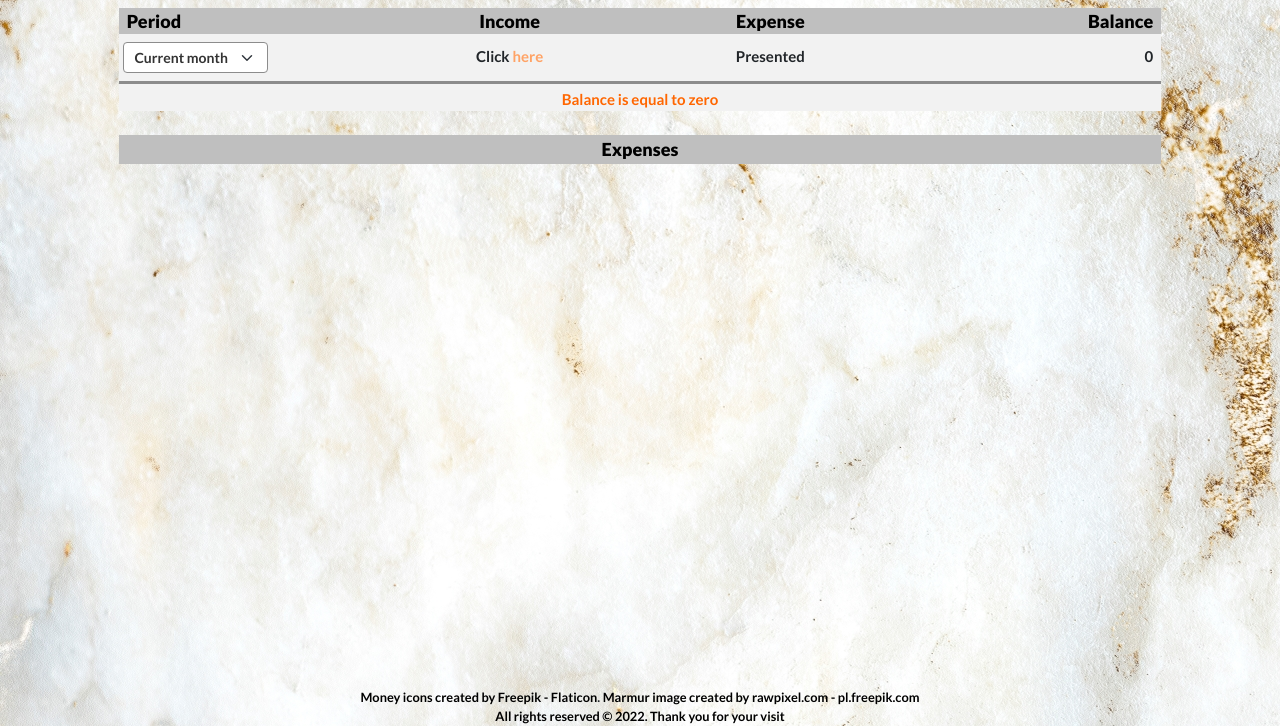
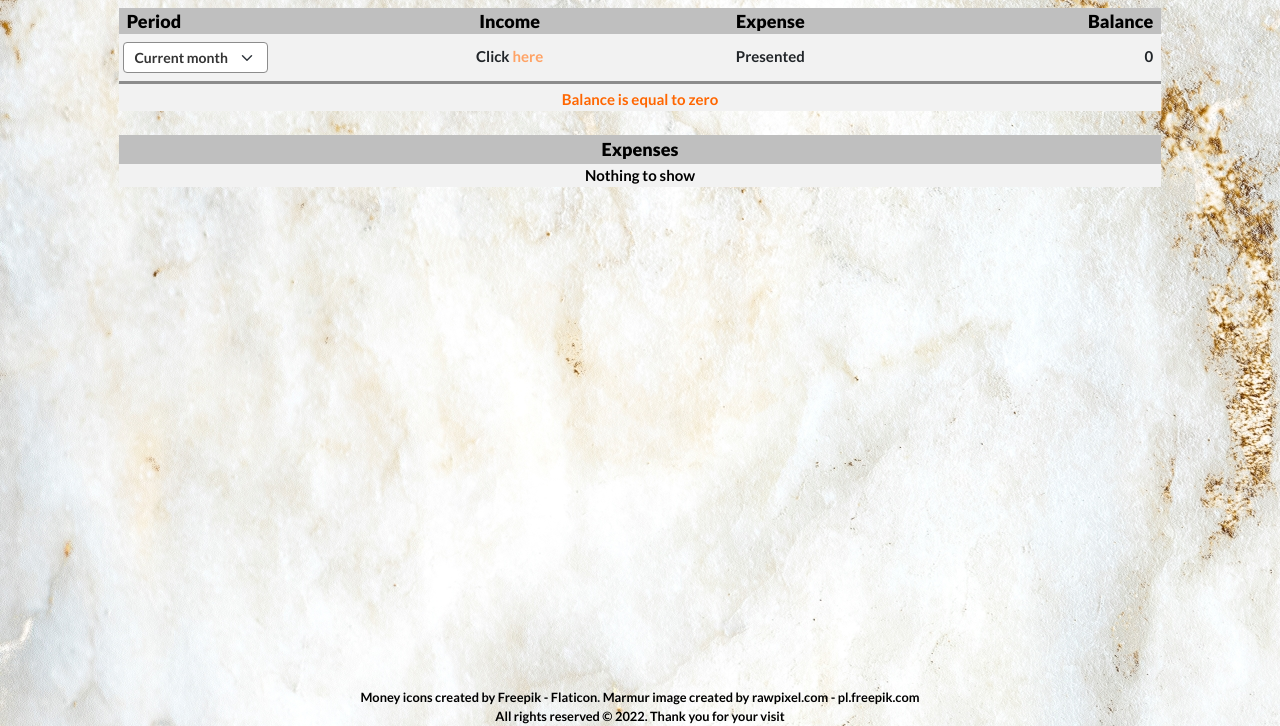
Before and after one commit to AdamKrk88/webApplication-familyBudget, a PHP site: page /balancereview.php in a window 1280 px wide. Shown: the part 74-800 px from the top of the page. Run offline with PHP 8.4, Linux system fonts and the light colour scheme; the visitor is signed in with stand-in values (Sample User, id 1); data that the repository does not hold is empty; some libraries are stand-ins or nearby versions.

Commit message:
Comment with nothing to show message added if no data are available for income/expense in given period. Footer is corrected in balancereview.php file

```diff
--- a/balancereview.php
+++ b/balancereview.php
@@ -41,7 +41,7 @@ require 'includes/headMetaTitleLink.php';
 	<main>
 		<article>
 
-			<div class="container-fluid height-no-navbar-lg-xl">
+			<div class="container-fluid height-no-navbar">
 				<div class="row">
 
 					<div class="col-md-10 col-12 offset-md-1 mt-2">
@@ -105,7 +105,8 @@ require 'includes/headMetaTitleLink.php';
 								<h3 class="font-color-black fw-bolder font-size-scaled-from-18px text-center mb-0 py-1 position-relative" id="presented-table-name">Expenses</h3>
 							</div>
 							<div class="col-12">
-								<?php if(!empty($categoryTotalAmountValue)): ?>
+								<p class="font-color-black font-size-scaled-from-15px mb-0 mt-0 text-center" id="noDataComment"><?php if(empty($categoryTotalAmountValue)): ?> Nothing to show <?php endif; ?></p>
+
 								<div class="row g-0">
 									<div class="col-4">
 										<div class="table-responsive d-flex align-items-start justify-content-between">
@@ -129,7 +130,9 @@ require 'includes/headMetaTitleLink.php';
 									</div>
 
 									<div id="myChartDiv" class="col-4 p-0">
+										<?php if(!empty($categoryTotalAmountValue)): ?>
 										<canvas id="myChart"></canvas>
+										<?php endif; ?>
 									</div>
 
 									<div class="col-3 offset-1">
@@ -154,7 +157,7 @@ require 'includes/headMetaTitleLink.php';
 										</div>
 									</div>
 								</div>
-								<?php endif; ?>
+
 							</div>
 						</div>
 					</div>
@@ -168,7 +171,7 @@ require 'includes/headMetaTitleLink.php';
 <!--	<div id='tester'></div>    -->
 	<div class="container position-relative">
 		<div class="row">
-			<footer class="col-12 text-center footer-position">
+			<footer class="col-12 text-center position-absolute bottom-0 end-0">
 				<a class="footer-link font-color-black" href="https://www.flaticon.com/free-icons/money" title="money icons" target="_blank">Money icons created by Freepik - Flaticon</a>.
 				<a class="footer-link font-color-black d-block d-sm-inline-block" href="https://pl.freepik.com/search?format=search&query=marmur&type=photo" target="_blank">Marmur image created by rawpixel.com - pl.freepik.com</a>
 				<span class="font-color-black d-block">All rights reserved &copy; 2022. Thank you for your visit </span>
@@ -213,11 +216,42 @@ require 'includes/headMetaTitleLink.php';
 	var endDateValue = "0";
 	var counterForClickEventRelease = 0;
 	var firstOptionClicked = 0;
-//	const screenWidthPieChartHeight = provideScreenWidthAndPieChartHeight();
+	var screenWidthPieChartHeight = [];
 	var resizingCounter = 0;
 	var screenResized = false;
+	var pieChart;
 
-	var pieChart = new Chart($("#myChart"), {
+
+
+
+	if (checkIfDataForPieChartExist()) {
+		screenWidthPieChartHeight = createPieChart(true);
+
+		if (window.outerWidth >= 1200) {
+			Chart.defaults.font.size = 13;
+
+		}
+
+		if (window.outerWidth >= 768 && window.outerWidth < 1200) {
+			Chart.defaults.font.size = 12;
+
+		}
+
+		if (window.outerWidth < 768) {
+			Chart.defaults.font.size = 11;
+			pieChart.options['plugins']['legend']['display'] = false;
+			$('#myChartDiv').css('height',screenWidthPieChartHeight[1]/2);
+			pieChart.update();
+		}
+	}
+
+
+	function createPieChart(isCallOnload) {
+		if($('#myChart').length === 0) {
+			$('#myChartDiv').html("<canvas id='myChart'></canvas>");
+		}
+
+		pieChart = new Chart($("#myChart"), {
         type: 'pie',
 		options: {
 			responsive: true,
@@ -237,23 +271,51 @@ require 'includes/headMetaTitleLink.php';
 			}
 		},
 		data: {
-            labels: displayCategories(),
+            labels: displayCategories(isCallOnload),
             datasets: [
                 {
-                    backgroundColor: displayBackgroundColor(),
-                    data: displayPercentagesForCategories(),
+                    backgroundColor: displayBackgroundColor(isCallOnload),
+                    data: displayPercentagesForCategories(isCallOnload),
                 }
             ]
         }
         });
 
-	const screenWidthPieChartHeight = provideScreenWidthAndPieChartHeight();
+		return provideScreenWidthAndPieChartHeight();
+	}
 
-	function displayCategories() {
+//	const screenWidthPieChartHeight = provideScreenWidthAndPieChartHeight();
+//	setPieChartHeightToZeroIfNoData();
+
+	function checkIfDataForPieChartExist() {
+		var categoryTotalAmountValue = <?= json_encode($categoryTotalAmountValue); ?>;
+		if (Array.isArray(categoryTotalAmountValue) && categoryTotalAmountValue.length) {
+			return true;
+		}
+
+		return false;
+	}
+
+	function recoverPieChartHeight() {
+		if (window.outerWidth >= 1200) {
+			$('#myChartDiv').css('height',screenWidthPieChartHeight[1]);
+		}
+
+		if (window.outerWidth >= 768 && window.outerWidth < 1200) {
+			$('#myChartDiv').css('height',screenWidthPieChartHeight[1]);
+		}
+
+		if (window.outerWidth < 768) {
+			$('#myChartDiv').css('height',screenWidthPieChartHeight[1]/2);
+		}
+	}
+
+	function displayCategories(isCallOnload) {
+		var categories = [];
+
+		if (isCallOnload) {
 			var numberOfCategories = parseInt("<?= $categoryTotalAmountValueLength; ?>");
-
 			var categoryTotalAmountValue = <?= json_encode($categoryTotalAmountValue); ?>;
-		var categories = [];
 		//	alert(categoryTotalAmountValue[0][0]);
 
 			for (let i = 0; i < numberOfCategories; i++) {
@@ -262,12 +324,18 @@ require 'includes/headMetaTitleLink.php';
 
 			return categories;
 		}
+		else {
+			return categories;
+		}
+	}
 
 
-	function displayBackgroundColor() {
+	function displayBackgroundColor(isCallOnload) {
+		var colors = [];
+
+		if (isCallOnload) {
 			var numberOfCategories = parseInt("<?= $categoryTotalAmountValueLength; ?>");
 
-		var colors = [];
 		//	alert(categoryTotalAmountValue[0][0]);
 
 			for (let i = 0; i < numberOfCategories; i++) {
@@ -330,14 +398,21 @@ require 'includes/headMetaTitleLink.php';
 
 			return colors;
 		}
+		else {
+			return colors;
+		}
+	}
 
-	function displayPercentagesForCategories() {
+	function displayPercentagesForCategories(isCallOnload) {
+		var percentages = [];
+
+		if (isCallOnload) {
 			var numberOfCategories = parseInt("<?= $categoryTotalAmountValueLength; ?>");
 			var totalExpense = parseFloat("<?= $expense; ?>");
 
 			var categoryTotalAmountValue = <?= json_encode($categoryTotalAmountValue); ?>;
 			var percentagePerCategory = 0;
-		var percentages = [];
+
 		//	alert(categoryTotalAmountValue[0][0]);
 		//	alert(totalExpense);
 			for (let i = 0; i < numberOfCategories; i++) {
@@ -346,6 +421,10 @@ require 'includes/headMetaTitleLink.php';
 			}
 		//	alert(percentages);
 			return percentages;
+		}
+		else {
+			return percentages;
+		}
 	}
 
 //	displayPercentagesForCategories();
@@ -474,6 +553,7 @@ require 'includes/headMetaTitleLink.php';
 
 	function switchIncomeExpenseSummary(fileName, timePeriodSelectedByUser, isFromDropDownList, isModal, startDateFromModal ='0', endDateFromModal = '0') {
 	  	$.ajax({
+			async: false,
 			url: "/includes/" + fileName + ".php",
 			type: 'get',
 			data: {
@@ -558,6 +638,13 @@ require 'includes/headMetaTitleLink.php';
 					}
 				}
 
+				if (Array.isArray(json) && json.length) {
+					$('#noDataComment').html('').removeClass('py-2');
+					if (pieChart === undefined) {
+						screenWidthPieChartHeight = createPieChart(false);
+					//	alert(pieChart);
+					}
+
 					for (let i = 0; i < 18; i++) {
 						if (i < numberOfIncomeOrExpenseCategories) {
 							$('#th' + i).html(json[i][0]);
@@ -578,6 +665,20 @@ require 'includes/headMetaTitleLink.php';
 								$('#td' + i).addClass('p-0');
 							}
 						}
+					}
+				}
+				else {
+					$('#noDataComment').html('Nothing to show').addClass('py-2');
+					for (let i = 0; i < 18; i++) {
+						$('#th' + i).html("");
+						$('#td' + i).html("");
+						checkIfPaddingIsAdded = $('#th' + i).hasClass("p-0");
+							if (!checkIfPaddingIsAdded) {
+								$('#th' + i).addClass('p-0');
+								$('#td' + i).addClass('p-0');
+							}
+					}
+
 				}
 			}
 		});
@@ -626,12 +727,19 @@ require 'includes/headMetaTitleLink.php';
 			success: function(dataToUpdatePieChart) {
 				var json = JSON.parse(dataToUpdatePieChart);
 			//	alert(json);
-
+			//	alert(pieChart);
 				pieChart.data['labels'] = json['incomeCategories'];
 				pieChart.data['datasets'][0]['backgroundColor'] = json['backgroundColorForPieChart'];
 				pieChart.data['datasets'][0]['data'] = json['percentagePerCategory'];
 
 				pieChart.update();
+
+				if (Array.isArray(json['incomeCategories']) && json['incomeCategories'].length === 0) {
+					$('#myChartDiv').css('height', 0);
+				}
+				else {
+					recoverPieChartHeight();
+				}
 
 		//data['datasets'][0]['data'][tooltipItem['index']]
 			}
@@ -752,10 +860,9 @@ require 'includes/headMetaTitleLink.php';
 			Chart.defaults.font.size = 13;
 			pieChart.options['plugins']['legend']['display'] = true;
 
-
+			if (Array.isArray(pieChart.data['labels']) && pieChart.data['labels'].length) {
 				$('#myChartDiv').css('height',screenWidthPieChartHeight[1]);
-
-
+			}
 
 		}
 
@@ -763,10 +870,9 @@ require 'includes/headMetaTitleLink.php';
 			Chart.defaults.font.size = 12;
 			pieChart.options['plugins']['legend']['display'] = true;
 
-
+			if (Array.isArray(pieChart.data['labels']) && pieChart.data['labels'].length) {
 				$('#myChartDiv').css('height',screenWidthPieChartHeight[1]);
-
-
+			}
 
 		}
 
@@ -774,9 +880,9 @@ require 'includes/headMetaTitleLink.php';
 			Chart.defaults.font.size = 11;
 			pieChart.options['plugins']['legend']['display'] = false;
 
+			if (Array.isArray(pieChart.data['labels']) && pieChart.data['labels'].length) {
 				$('#myChartDiv').css('height',screenWidthPieChartHeight[1]/2);
-
-
+			}
 
 		}
 
@@ -840,6 +946,9 @@ pieChart.data['labels'] = json['incomeCategories'];
 
 	$(document).ready(function(){
 
+		/*
+		if (checkIfDataForPieChartExist()) {
+		//	const screenWidthPieChartHeight = createPieChart();
 			if (window.outerWidth >= 1200) {
 				Chart.defaults.font.size = 13;
 			//	pieChart.options['plugins']['legend']['display'] = true;
@@ -849,11 +958,12 @@ pieChart.data['labels'] = json['incomeCategories'];
 				Chart.defaults.font.size = 12;
 			//	pieChart.options['plugins']['legend']['display'] = true;
 			}
-/*
+
+
 			if (window.outerWidth == 768) {
 				$("#submitModalButton").removeAttr("disabled");
 			}
-*/
+
 			if (window.outerWidth < 768) {
 				Chart.defaults.font.size = 11;
 				pieChart.options['plugins']['legend']['display'] = false;
@@ -863,7 +973,8 @@ pieChart.data['labels'] = json['incomeCategories'];
 				pieChart.update();
 			}
 
-
+	}
+*/
 
 /*
 		var pieChart = new Chart($("#myChart"), {
```
Lines whose indentation alone changed are shown as unchanged.
